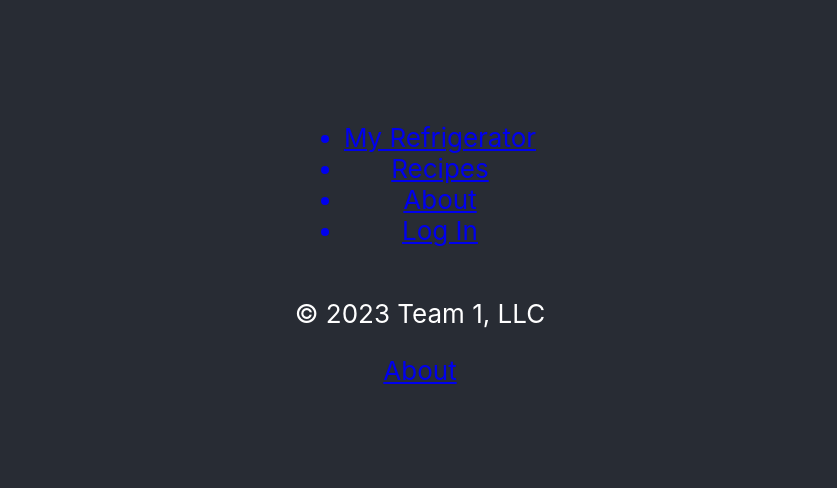
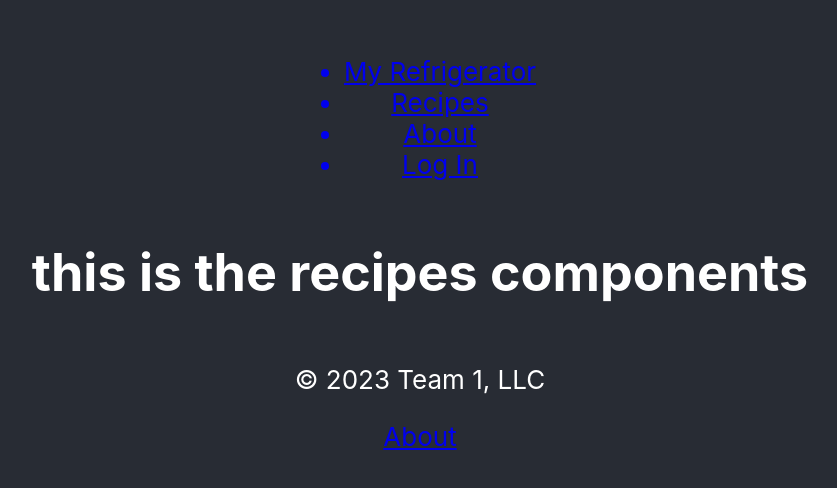
Before and after one commit to amendezga/whatsfordinner, a React (Create React App) app: page /recipes in a window 1280 px wide. Shown: the part 146-634 px from the top of the page, without its empty margins (220-1057 px from the left). Built offline with nearby package versions, Linux system fonts and the light colour scheme.

Commit message:
renders recipes page

```diff
--- a/src/App.js
+++ b/src/App.js
@@ -3,6 +3,7 @@ import './App.css';
 import React from 'react';
 import Nav from './components/Nav.js';
 import Footer from './components/Footer.js';
+import Main from './components/Main';
 import { Routes, Route } from 'react-router-dom';
 
 function App() {
@@ -12,6 +13,7 @@ function App() {
 
       <Nav />
       {/* new stuff goes here */}
+      <Main />
       <Footer />
 
       </header>
--- /dev/null
+++ b/src/components/Main.js
@@ -0,0 +1,15 @@
+import { Routes, Route } from 'react-router-dom';
+import Recipes from '../pages/Recipes';
+
+function Main (props) {
+    return (
+        <main>
+            <Routes>
+                <Route path='/recipes' element={ <Recipes /> } />
+            </Routes>
+        </main>
+    )
+}
+
+
+export default Main;
--- /dev/null
+++ b/src/pages/Recipes.js
@@ -0,0 +1,8 @@
+function Recipes (props) {
+    return (
+        <h1>this is the recipes components</h1>
+    );
+}
+
+
+export default Recipes;
```
